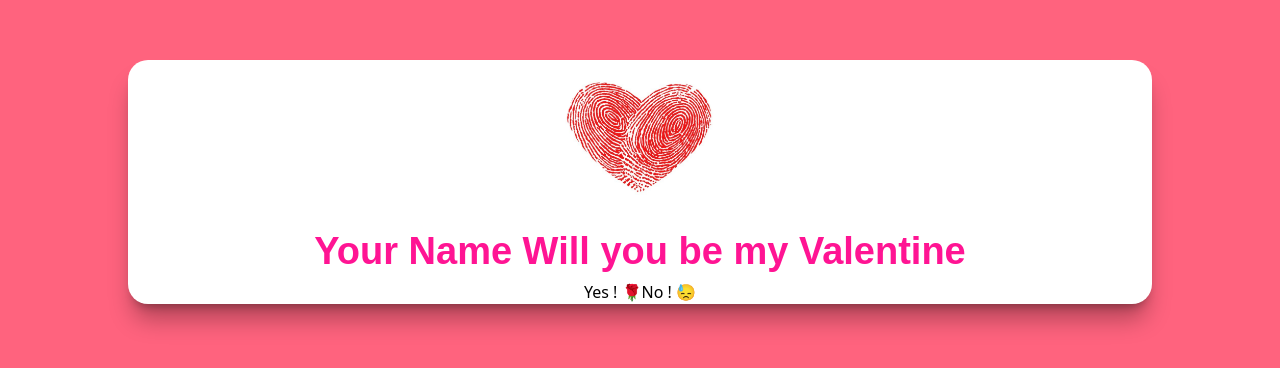
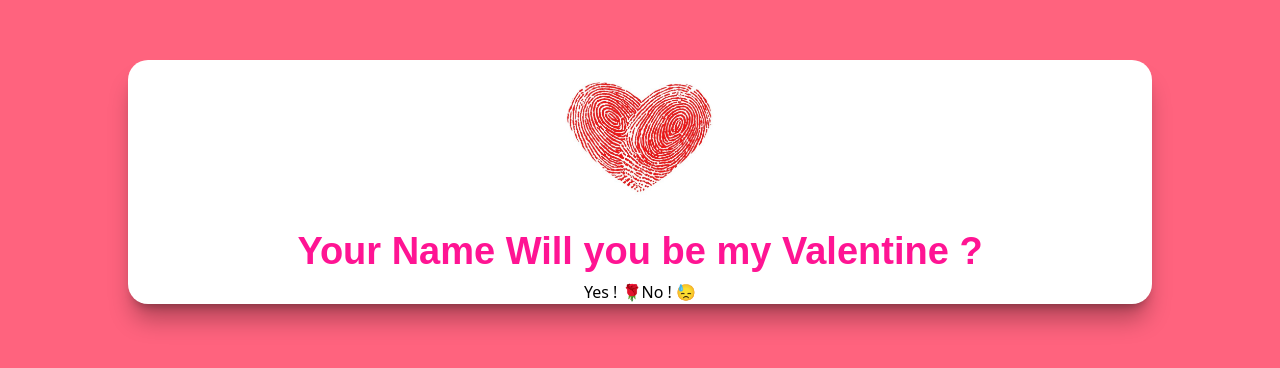
Before and after one commit to franschokoe/Valentine, a React (Vite) app: page / in a window 1280 px wide. Shown: the part 218-586 px from the top of the page. Built offline with nearby package versions, Linux system fonts and the light colour scheme.

Commit message:
working the button

```diff
--- a/src/componets/decisionpage.jsx
+++ b/src/componets/decisionpage.jsx
@@ -16,7 +16,7 @@ export function  Decision(){
             <div className="container1 shadow-xl/30" >
                 <img className="fingerprint" src={fingerprint}/>
                 <div className="sub-info">
-                    <h1>Your Name Will you be my Valentine</h1>
+                    <h1>Your Name Will you be my Valentine ?</h1>
 
                 </div>
                 <div className="btn-part">
```
